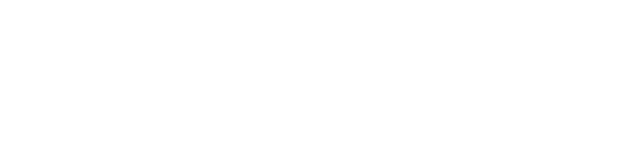
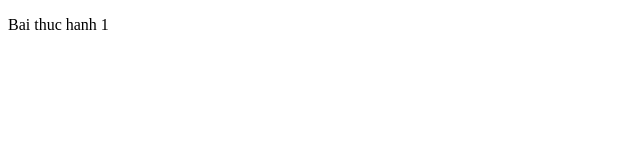
Before and after one commit to LeTram055/PTPM_BT1, a plain HTML site: page index.html in a window 1280 px wide. Shown: the whole page, without its empty margins (0-640 px from the left). Drawn offline with Linux system fonts and the light colour scheme.

Commit message:
Bai tap 1 1.6

```diff
--- a/index.html
+++ b/index.html
@@ -6,6 +6,6 @@
     <title>Document</title>
 </head>
 <body>
-
+    <p>Bai thuc hanh 1</p>
 </body>
 </html>
```
